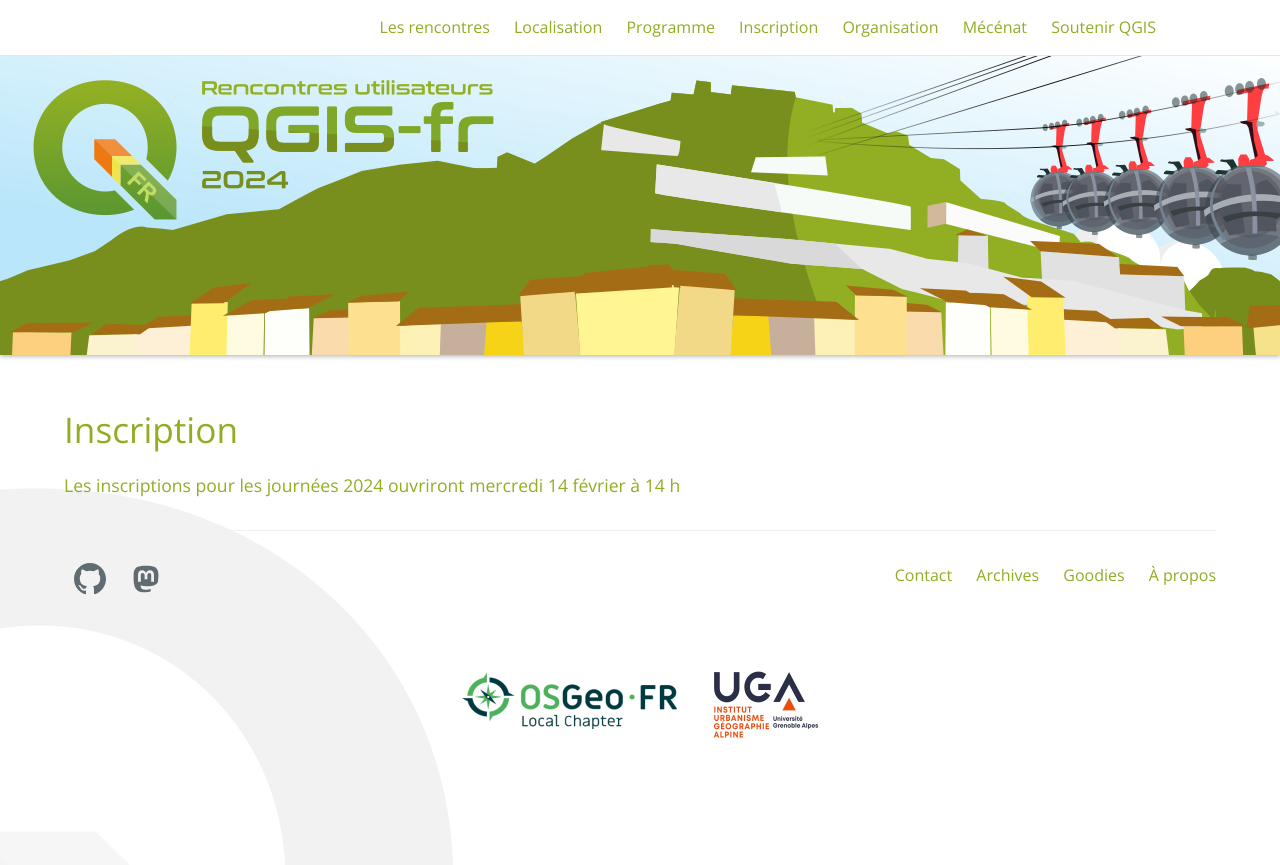
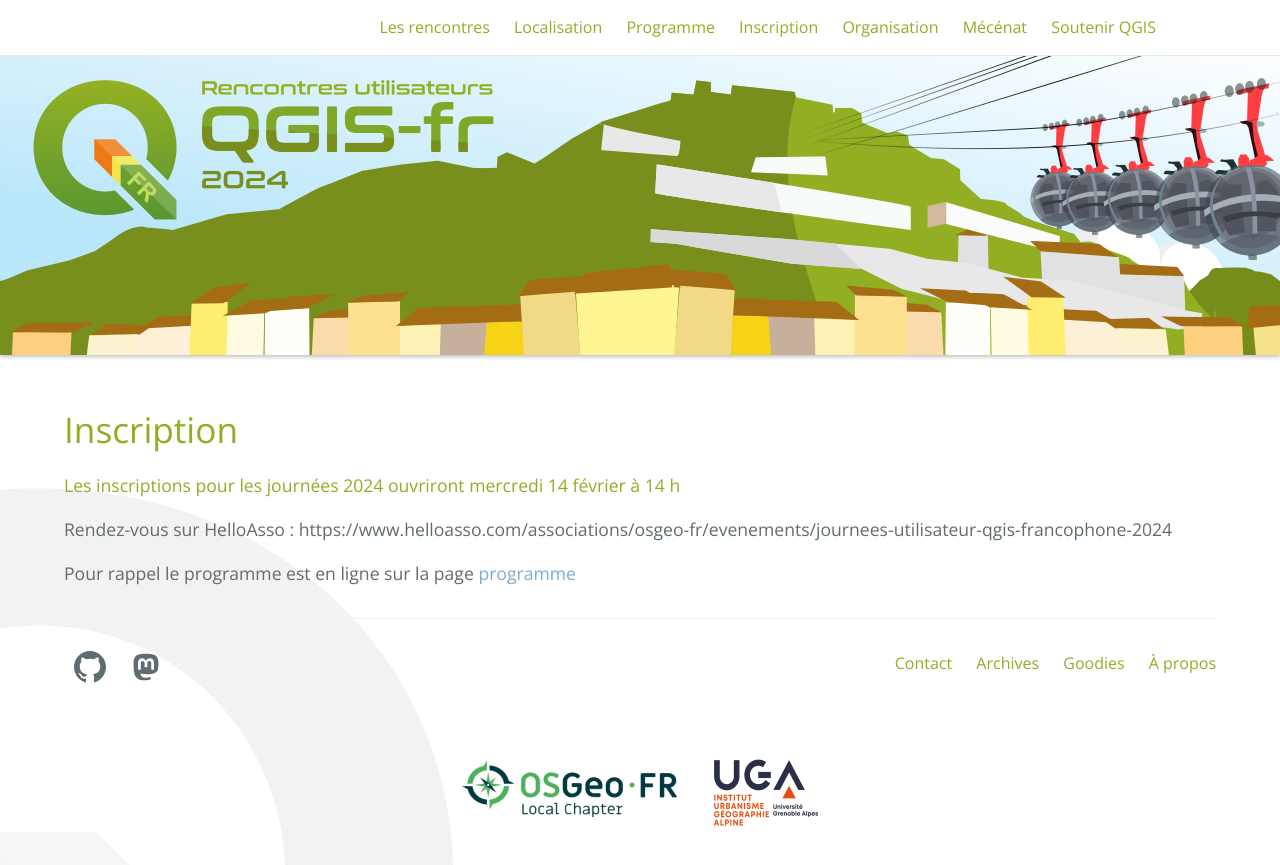
Before and after one commit to OSGeo-fr/QGIS-conf-fr-website, a Jekyll site: the page built from z25_inscription.md, in a window 1280 px wide and 943 px high. Shown: the top 865 px of the window. Built offline with Jekyll 4.4.1, drawn with Linux system fonts in a browser that asks for light colours.

Commit message:
add subscribe link

```diff
--- a/z25_inscription.md
+++ b/z25_inscription.md
@@ -7,3 +7,7 @@ menu: header
 
 
 #### Les inscriptions pour les journées 2024 ouvriront mercredi 14 février à 14 h
+
+Rendez-vous sur HelloAsso : https://www.helloasso.com/associations/osgeo-fr/evenements/journees-utilisateur-qgis-francophone-2024
+
+Pour rappel le programme est en ligne sur la page [programme](/z20_programme.html)
```
